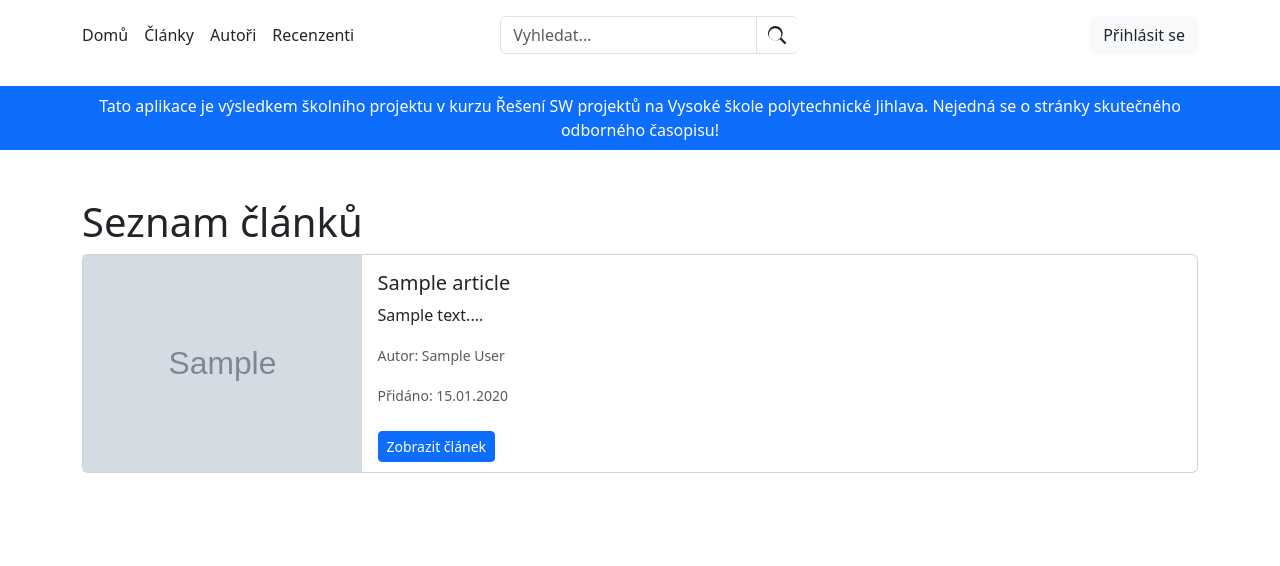
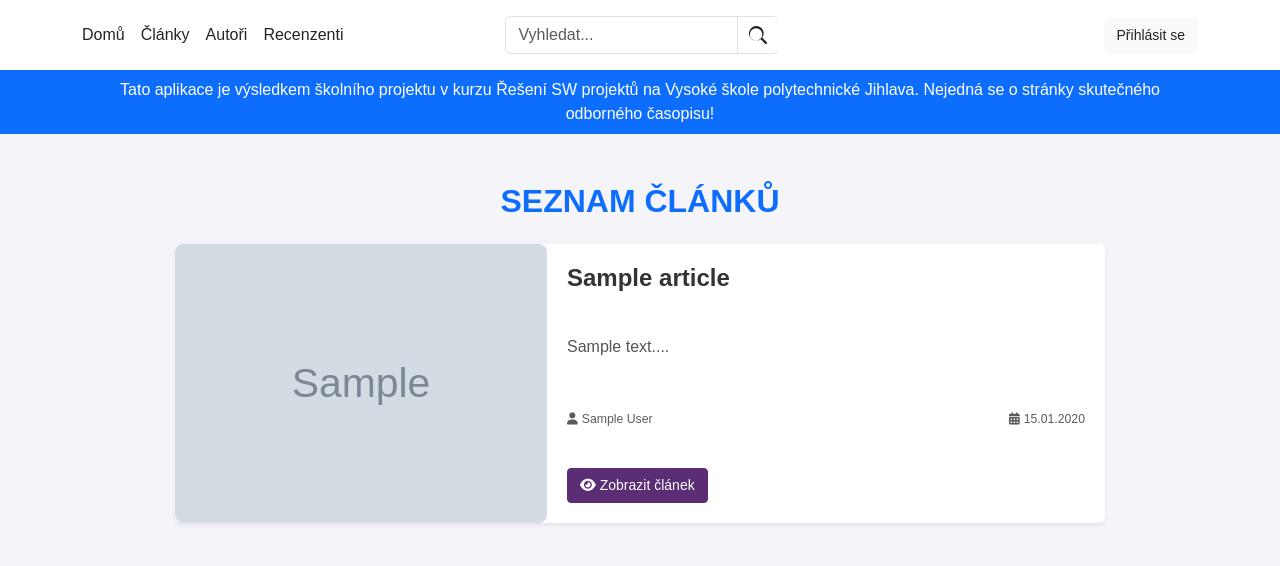
Before and after one commit to Rtizie/RSP_Last_Place_Is_Also_Place, a Symfony app: template Code/app/templates/article/list.html.twig in a window 1280 px wide. Shown: the top 566 px of the page. Run offline with Twig, Linux system fonts and the light colour scheme; the template is opened without the code that fills it: most values are stand-ins (such as "Sample title", 1, 10 or a date in 2020); grey boxes marked "Sample" are stand-in pictures; style sheets or scripts are compiled from the project's sources; some libraries are stand-ins or nearby versions.

Commit message:
Totalni prekopani designu pro clanky

```diff
--- a/Code/app/assets/styles/app.css
+++ b/Code/app/assets/styles/app.css
@@ -1,4 +1,7 @@
-/* Cílíme pouze na odkazy v navigačním menu */
+body{
+    font-family: 'Arial', sans-serif;
+}
+
 nav ul li a {
     color: #000;
     text-decoration: none;
@@ -6,7 +9,6 @@ nav ul li a {
     transition: color 0.3s ease;
 }
 
-/* Vytvoření efektu pomocí ::after pro odkazy v navigaci */
 nav ul li a::after {
     content: "";
     position: absolute;
@@ -20,7 +22,6 @@ nav ul li a::after {
     transform-origin: center;
 }
 
-/* Hover efekt pro odkazy v navigaci */
 nav ul li a:hover {
     color: #007bff;
 }
--- /dev/null
+++ b/Code/app/assets/styles/article-list.css
@@ -0,0 +1,115 @@
+.custom-container {
+    width: 100%;
+    max-width: 960px;
+    margin: 0 auto;
+    padding: 0 15px;
+}
+
+h1 {
+    color: #0d6efd;
+    text-transform: uppercase;
+    font-weight: bold;
+    font-size: 2rem;
+    text-align: center;
+}
+
+body {
+    font-family: 'Arial', sans-serif;
+    background-color: #f4f4f9;
+    color: #333;
+}
+
+.news-card {
+    display: flex;
+    flex-direction: row;
+    background-color: #ffffff;
+    border-radius: 8px;
+    overflow: hidden;
+    margin-bottom: 20px;
+    box-shadow: 0 2px 10px rgba(0, 0, 0, 0.1);
+}
+
+.news-card-img {
+    width: 40%;
+    overflow: hidden;
+    border-radius: 8px;
+}
+
+.news-card-img img {
+    width: 100%;
+    height: 100%;
+    object-fit: cover;
+}
+
+.news-card-body {
+    padding: 20px;
+    display: flex;
+    flex-direction: column;
+    justify-content: space-between;
+    width: 60%;
+}
+
+.news-card-title {
+    font-size: 1.5rem;
+    font-weight: bold;
+    color: #333;
+    margin-bottom: 10px;
+}
+
+.news-card-description {
+    font-size: 1rem;
+    color: #555;
+    margin-bottom: 10px;
+}
+
+.news-card-footer {
+    display: flex;
+    justify-content: space-between;
+    margin-top: 10px;
+    font-size: 0.875rem;
+    color: #888;
+}
+
+.news-card-footer small {
+    font-weight: normal;
+}
+
+.news-card-footer small.text-muted {
+    color: #aaa;
+}
+
+.btn {
+    padding: 6px 12px;
+    font-size: 0.875rem;
+    border-radius: 4px;
+}
+
+.btn-primary {
+    background-color: #5a2d74;
+    border-color: #5a2d74;
+    color: white;
+}
+
+.btn-danger {
+    background-color: #d9534f;
+    border-color: #d9534f;
+    color: white;
+}
+
+.btn:hover {
+    opacity: 0.8;
+}
+
+@media (max-width: 767px) {
+    .news-card {
+        flex-direction: column;
+    }
+
+    .news-card-img {
+        width: 100%;
+    }
+
+    .news-card-body {
+        width: 100%;
+    }
+}
--- a/Code/app/templates/article/list.html.twig
+++ b/Code/app/templates/article/list.html.twig
@@ -2,33 +2,49 @@
 
 {% block title %}Seznam článků{% endblock %}
 
+{% block stylesheets %}
+    {{ parent() }}
+    <link rel="stylesheet" href="{{ asset('styles/article-list.css') }}">
+{% endblock %}
+
 {% block body %}
-    <h1>Seznam článků</h1>
+<div class="custom-container mt-4">
+    <h1 class="mb-4">Seznam článků</h1>
 
     {% if is_granted('ROLE_AUTHOR') or is_granted('ROLE_ADMIN') %}
-        <a href="{{ path('add-article') }}" class="btn btn-success mb-3">Přidat článek</a>
+        <a href="{{ path('add-article') }}" class="btn btn-success mb-3">
+            <i class="fas fa-plus me-1"></i>Přidat článek
+        </a>
     {% endif %}
 
     <div class="row">
         {% for article in articles %}
-            <div class="col-md-12 mb-3">
-                <div class="card d-flex flex-row">
+            <div class="col-md-12 mb-4">
+                <div class="news-card shadow-sm border-light rounded">
                     {% if article.image %}
-                        <div class="col-md-3 d-flex align-items-stretch">
-                            <img src="{{ asset('uploads/images/' ~ article.image) }}" alt="{{ article.title }}" class="card-img-left" style="width: 100%; height: 100%; object-fit: cover;">
+                        <div class="news-card-img">
+                            <img src="{{ asset('uploads/images/' ~ article.image) }}" alt="{{ article.title }}" class="card-img-top">
                         </div>
                     {% endif %}
-                    <div class="col-md-9 d-flex flex-column">
-                        <div class="card-body d-flex flex-column justify-content-between">
-                            <h5 class="card-title">{{ article.title }}</h5>
-                            <p class="card-text">{{ article.content|slice(0, 100) ~ '...' }}</p>
-                            <p class="card-text"><small class="text-muted">Autor: {{ article.author }}</small></p>
-                            <p class="card-text"><small class="text-muted">Přidáno: {{ article.createdAt|date('d.m.Y') }}</small></p>
+                    <div class="news-card-body">
+                        <h5 class="news-card-title">{{ article.title }}</h5>
+                        <p class="news-card-description">{{ article.content|slice(0, 100) ~ '...' }}</p>
+                        <div class="news-card-footer">
+                            <small class="text-muted">
+                                <i class="fas fa-user me-1"></i>{{ article.author }}
+                            </small>
+                            <small class="text-muted ms-3">
+                                <i class="fas fa-calendar-alt me-1"></i>{{ article.createdAt|date('d.m.Y') }}
+                            </small>
                         </div>
-                        <div class="d-flex justify-content-start align-items-center mt-2 px-3" style="padding-bottom: 10px; padding-right: 10px;">
-                            <a href="{{ path('article_detail', {'id': article.id}) }}" class="btn btn-primary btn-sm" style="margin-right: 10px;">Zobrazit článek</a>
+                        <div class="d-flex justify-content-start align-items-center mt-2">
+                            <a href="{{ path('article_detail', {'id': article.id}) }}" class="btn btn-primary btn-sm me-3">
+                                <i class="fas fa-eye me-1"></i>Zobrazit článek
+                            </a>
                             {% if is_granted('ROLE_ADMIN') %}
-                                <a href="{{ path('article_delete', {'id': article.id}) }}" class="btn btn-danger btn-sm" onclick="return confirm('Opravdu chcete tento článek smazat?')">Smazat</a>
+                                <a href="{{ path('article_delete', {'id': article.id}) }}" class="btn btn-danger btn-sm" onclick="return confirm('Opravdu chcete tento článek smazat?')">
+                                    <i class="fas fa-trash-alt me-1"></i>Smazat
+                                </a>
                             {% endif %}
                         </div>
                     </div>
@@ -36,4 +52,6 @@
             </div>
         {% endfor %}
     </div>
+</div>
+
 {% endblock %}
--- a/Code/app/templates/base.html.twig
+++ b/Code/app/templates/base.html.twig
@@ -11,7 +11,6 @@
 <body>
     {% block header %}
     <header class="relative">
-        <!-- Header s bílým pozadím -->
         <div class="bg-white px-4 py-3">
             <div class="container d-flex align-items-center justify-content-between">
                 <nav>
@@ -30,10 +29,8 @@
                         </li>
                     </ul>
                 </nav>
-
-                <!-- Vyhledávání přesunuté na střed a zvětšené -->
                 <div class="d-flex align-items-center gap-2 mx-auto">
-                    <div class="input-group w-100"> <!-- Zvětšení na 100% šířky -->
+                    <div class="input-group w-100">
                         <input type="search" class="form-control" placeholder="Vyhledat...">
                         <span class="input-group-text bg-white border-start-0 border-end-0">
                             <svg xmlns="http://www.w3.org/2000/svg" width="18" height="18" fill="currentColor" class="bi bi-search" viewBox="0 0 16 16">
@@ -60,7 +57,7 @@
         </div>
 
         <!-- Upozornění s odsazením a barvou pozadí -->
-        <div class="bg-primary text-white mt-3 px-4 py-2">
+        <div class="bg-primary text-white px-4 py-2">
             <div class="container text-center">
                 <p class="mb-0 text-sm">
                     Tato aplikace je výsledkem školního projektu v kurzu Řešení SW projektů na Vysoké škole polytechnické Jihlava. Nejedná se o stránky skutečného odborného časopisu!
```
Also changed, not shown: Code/app/assets/styles/detail.css (added, +42 -0 lines), Code/app/src/Controller/ArticleController.php (+12 -8 lines), Code/app/templates/article/detail.html.twig (+47 -7 lines), Code/app/templates/index/index.html.twig (+17 -5 lines).
